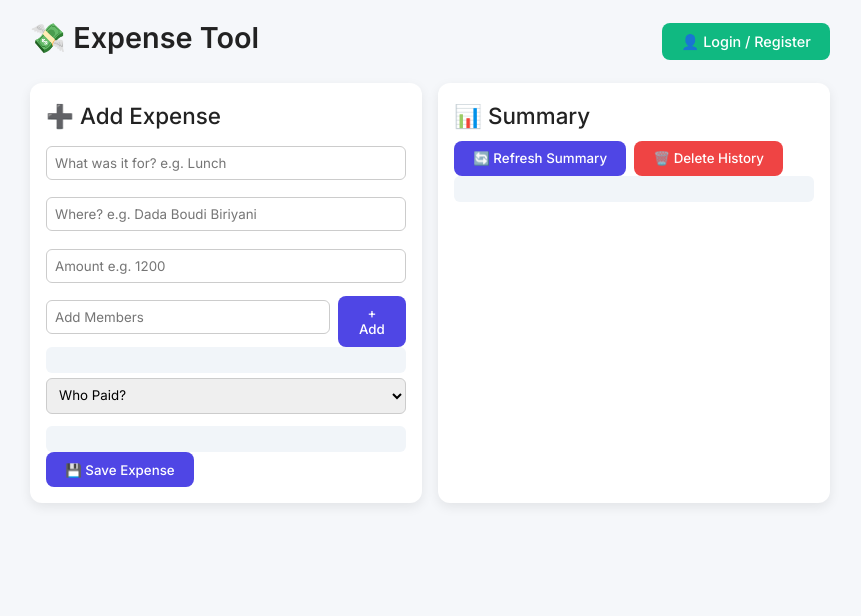
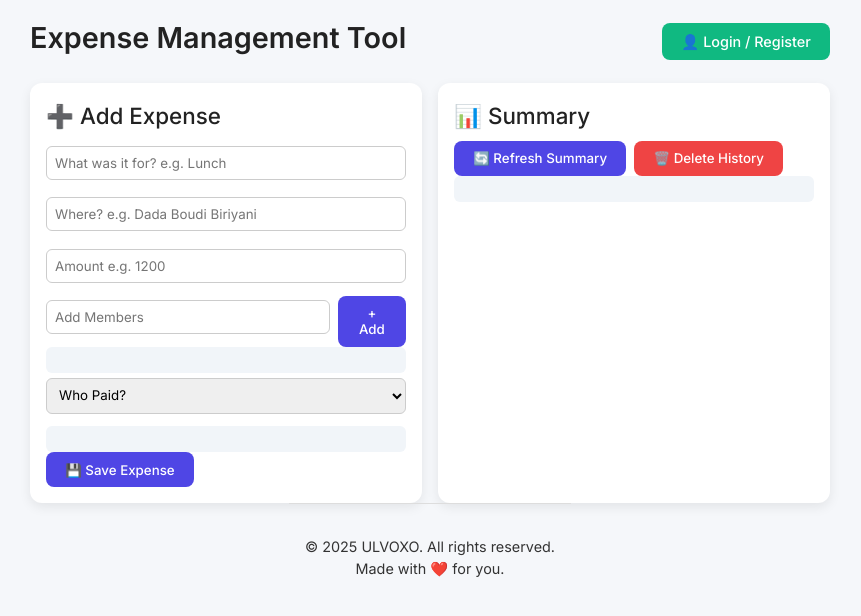
Before and after one commit to COMEONSOM/Distribution-of-Funds, a Flask app: page / in a window 1280 px wide. Shown: the top 616 px of the page, without its empty margins (210-1071 px from the left). Run offline with Flask 3, Linux system fonts and the light colour scheme.

Commit message:
latest deploy

```diff
--- a/backend/static/style.css
+++ b/backend/static/style.css
@@ -293,3 +293,14 @@ header.header {
     grid-template-columns: 1fr 1fr;
   }
 }
+
+/* ───────── Footer ───────── */
+.site-footer {
+  background: var(--white);
+  text-align: center;
+  padding: 2rem 1rem;
+  margin-top: var(--section-gap);
+  font-size: 0.9rem;
+  color: var(--muted-text);
+  border-top: 1px solid #ddd;
+}
--- a/backend/templates/index.html
+++ b/backend/templates/index.html
@@ -3,13 +3,15 @@
 <head>
   <meta charset="UTF-8" />
   <meta name="viewport" content="width=device-width, initial-scale=1.0">
-  <title>Expense Distribution Tool</title>
+  <title>E M T</title>
   <link href="https://fonts.googleapis.com/css2?family=Inter:wght@400;500;600&display=swap" rel="stylesheet">
   <link rel="stylesheet" href="/static/style.css" />
 </head>
 <body>
+
+   <!-- ========== Header ========== -->
   <header class="header">
-    <h1>💸 Expense Tool</h1>
+    <h1>Expense Management Tool</h1>
     <button id="authTrigger" type="button" onclick="openAuthModal()">👤 Login / Register</button>
   </header>
 
@@ -93,6 +95,12 @@
     </section>
   </main>
 
+  <!-- ========== Footer ========== -->
+  <footer class="site-footer">
+    <p>&copy; 2025 ULVOXO. All rights reserved.</p>
+    <p>Made with ❤️ for you.</p>
+  </footer>
+
   <div id="toast-container"></div>
   <script src="/static/script.js"></script>
 </body>
--- a/requirements.txt
+++ b/requirements.txt
@@ -9,6 +9,8 @@ Werkzeug
 
 # cd backend
 # python app.py
+# python -m backend.app
+
 
 # MySQL Config
    # app.config['MYSQL_HOST'] = 'localhost'
```
